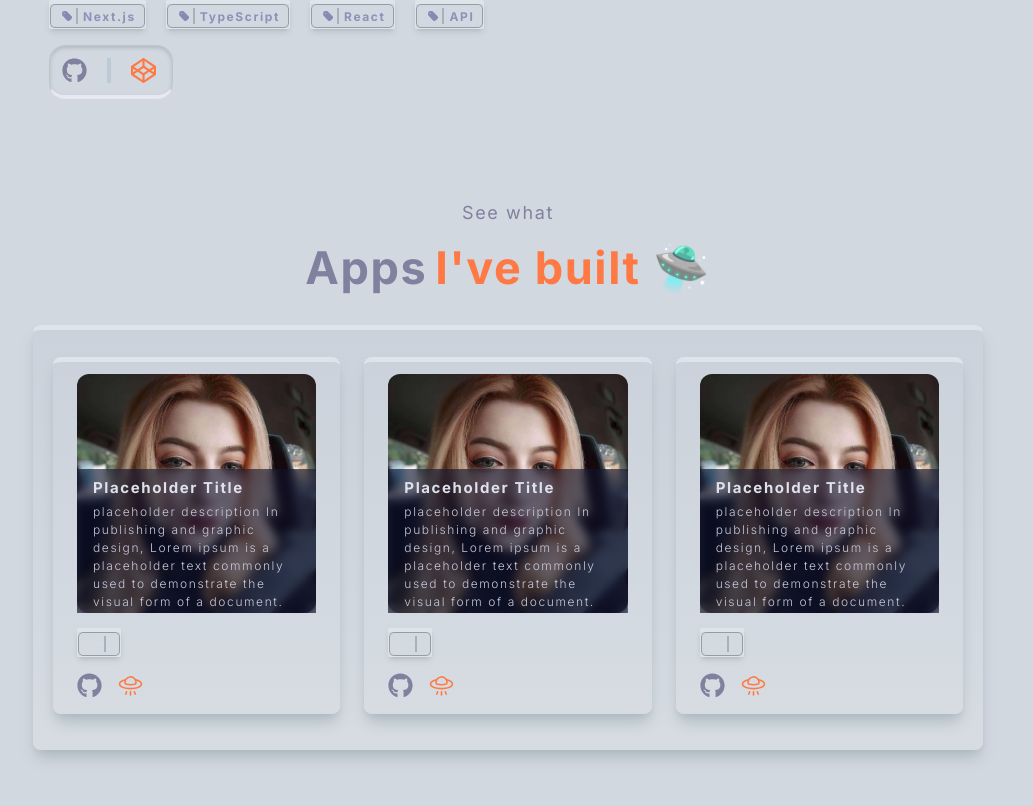
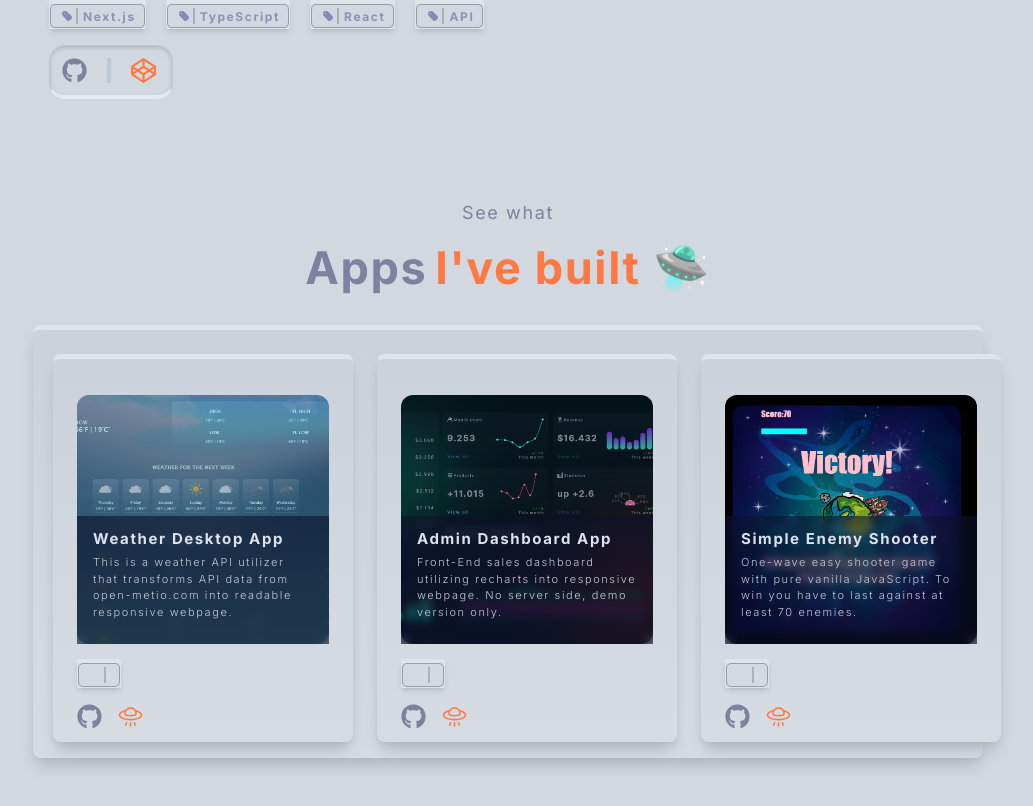
Before and after one commit to Hvitrevs/new-hub, a Next.js app: page / in a window 1280 px wide. Shown: the part 574-1380 px from the top of the page, without its empty margins (162-1195 px from the left). Built offline with nearby package versions, Linux system fonts and the light colour scheme.

Commit message:
added component

```diff
--- a/app/components/HeroFirst.tsx
+++ b/app/components/HeroFirst.tsx
@@ -17,7 +17,7 @@ const HeroFirst = () => {
   return (
     <>
       <div className='flex items-center'>
-        <div className='xxs:mt-8 md:mt-[1rem] xxs:pr-4 xxs:pl-2 md:pl-20 2xl:pl-40 xl:pl-20  md:pb-1 flex flex-col gap-2 z-[10] max-w-[1050px]'>
+        <div className='xxs:mt-8 md:mt-[1rem] xxs:pr-4 xxs:pl-2 md:pl-20 2xl:pl-10 xl:pl-20  md:pb-1 flex flex-col gap-2 z-[10] max-w-[1050px]'>
 
 
 
--- a/app/components/Projects.tsx
+++ b/app/components/Projects.tsx
@@ -22,8 +22,8 @@ export const Projects = () => {
 
 
 
-            <div   className='mt-[15px] gap-6 grid xl:grid-cols-3 md:grid-cols-2 xxs:grid-cols-1 rounded-lg xxs:px-3 md:px-5 py-3 border-t-[5px] border-[#dde4eb]  bg-gradient-to-b from-[#cbd2db] to-[#d6dce2]  shadow-[#aeb8c0] shadow-lg dark:border-[#2c2f4a] dark:shadow-[#171a31] dark:bg-none'>
-              {<SingleApp   />}{<SingleApp   />}{<SingleApp   />}
+            <div   className='mt-[15px] gap-6 grid xl:grid-cols-3 md:grid-cols-2 xxs:grid-cols-1 rounded-lg xxs:px-3 md:px-5 py-5 border-t-[5px] border-[#dde4eb]  bg-gradient-to-b from-[#cbd2db] to-[#d6dce2]  shadow-[#aeb8c0] shadow-lg dark:border-[#2c2f4a] dark:shadow-[#171a31] dark:bg-none'>
+              {<SingleApp   />}
             </div>
 
 
--- a/app/components/SingleApp.tsx
+++ b/app/components/SingleApp.tsx
@@ -4,45 +4,53 @@ import React from 'react'
 import { FaGithub } from 'react-icons/fa'
 import {  PiFlyingSaucer } from 'react-icons/pi'
 import Widgets from './Widgets'
+import { projectDetails } from './data/Data'
 
 
 const SingleApp = () => {
   return (
-
-    <div className=' mt-[15px] mb-6 rounded-lg xxs:px-3 md:px-6 py-3 border-t-[5px] border-[#dde4eb]  bg-gradient-to-b from-[#cbd2db] to-[#d6dce2]  shadow-[#aeb8c0] shadow-lg dark:border-[#2c2f4a] dark:shadow-[#171a31] dark:bg-none backdrop-blur-md z-50'>
-      <div className='flex justify-start text-start flex-wrap max-w-[250px]'>
+    <div className='flex w-full items-center gap-6'>
+      {projectDetails.map(project => (
+        <div  key={project.id}  className='flex mt-[3rem] h-full mb-10 rounded-lg xxs:px-3 md:px-6 py-9 xl:min-w-[300px] md:min-w-[250px] border-t-[5px] border-[#dde4eb]  bg-gradient-to-b from-[#cbd2db] to-[#d6dce2]  shadow-[#aeb8c0] shadow-lg dark:border-[#2c2f4a] dark:shadow-[#171a31] dark:bg-none'>
+          <div className='flex justify-start text-start flex-wrap max-w-[350px]'>
               <Image
-                className="w-full h-auto object-cover rounded-xl"
-                src="/avatar.jpg"
-                alt="icon"
-                height={250}
-                width={250}
+                className="w-full h-[80%] object-cover rounded-xl"
+                src={project.project_img}
+                alt="img"
+                height={450}
+                width={450}
               />
-              <div className="left-0 right-0 mt-[-9rem] bg-[#0e122c]/60 px-4 w-full h-auto backdrop-blur-sm z-50">
-                <h1 className='mt-2 text-[15px] font-bold text-[#dfe1ed]'>
-                  Placeholder Title
+              <div className="left-0 right-0 mt-[-8rem] bg-[#0e122c]/60 px-4 w-full h-auto backdrop-blur-sm z-50">
+                <h1 className='mt-2 xxs:text-[10px] xxs:mt-3 md:text-[15px] font-bold text-[#dfe1ed]'>
+                  {project.project_name}
                 </h1>
-                <p className='mt-1 xxs:text-[11px] md:text-[12px] 2xl:text-[13px] md:text-[#c7c9da] dark:text-[#c6d0db] font-light'>
-                  placeholder description In publishing and graphic design, Lorem ipsum is a placeholder text commonly used to demonstrate the visual form of a document.
+                <p className='md:mt-1 xs:mt-3 xs:text-[10px] xxs:text-[9px] md:text-[11px] 2xl:text-[12px] md:text-[#c7c9da] dark:text-[#c6d0db] font-light'>
+                  {project.project_desc}
                 </p>
 
               </div>
               <div className='flex flex-wrap'>
                 <div className='w-full flex flex-wrap'>
-                  <Widgets />
+                  <Widgets title='' icon=''/>
                 </div>
-                <div className='w-full flex flex-wrap mt-4 mb-1 justify-start gap-4'>
-                  <Link className='xxs:text-[18px] md:text-[25px] flex hover:text-cyan-500' href='https://github.com/Hvitrevs'>
+                <div className='w-full flex flex-wrap mt-4 mb-2 justify-start gap-4'>
+                  <Link className='xxs:text-[18px] md:text-[25px] flex hover:text-cyan-500' href={project.project_page}>
                     <FaGithub />
                   </Link>
-                  <Link className='xxs:text-[18px] md:text-[25px] text-[#ff7944] flex hover:text-green-500' href='https://github.com/Hvitrevs'>
+                  <Link className='xxs:text-[18px] md:text-[25px] text-[#ff7944] flex hover:text-green-500' href={project.project_url}>
                     <PiFlyingSaucer />
                   </Link>
                 </div>
               </div>
 
             </div>
+
+      </div>
+     ))}
     </div>
+
+
+
   )
 }
 
--- a/app/components/data/Data.ts
+++ b/app/components/data/Data.ts
@@ -1,30 +1,31 @@
-interface Project {
-  id: number;
-  project_name: string;
-  project_desc: string;
-  tech_stack: string[];
-  project_img: string;
-  project_url: string;
-  project_page: string;
-}
 
-export const projectDetails: Project[] = [
+
+export const projectDetails = [
   {
-    id: 0,
-    project_name: 'Weather Desktop Application',
+    id: 1,
+    project_name: 'Weather Desktop App',
     project_desc: 'This is a weather API utilizer that transforms API data from open-metio.com into readable responsive webpage.',
-    tech_stack: ['Vite', 'JavaScript', 'Tailwind' ],
+    tech_stack: 'Vite',
     project_img: '/desktop2.png',
     project_url: 'https://magical-concha-6ccb16.netlify.app',
     project_page:'https://github.com/Hvitrevs/Weather-app-',
   },
   {
-    id: 1,
-    project_name: 'Admin Dashboard Application',
+    id: 2,
+    project_name: 'Admin Dashboard App',
     project_desc: 'Front-End sales dashboard utilizing recharts into responsive webpage. No server side, demo version only.',
     tech_stack: ['Vite', 'TypeScript', 'SASS', 'React' ],
     project_img: '/desktop.png',
     project_url: 'https://incandescent-vacherin-43b64e.netlify.app',
     project_page:'https://github.com/Hvitrevs/Sales-dashboard',
   },
+  {
+  id: 3,
+  project_name:  'Simple Enemy Shooter',
+  project_desc: 'One-wave easy shooter game with pure vanilla JavaScript. To win you have to last against at least 70 enemies.',
+  tech_stack: 'JavaScript',
+  project_img: '/shiny-mermaid.png',
+  project_url: 'https://shiny-mermaid-881c44.netlify.app',
+  project_page:'https://github.com/Hvitrevs/expert-winner',
+},
 ];
```
Also changed, not shown: public/shiny-mermaid copy.png (added).
